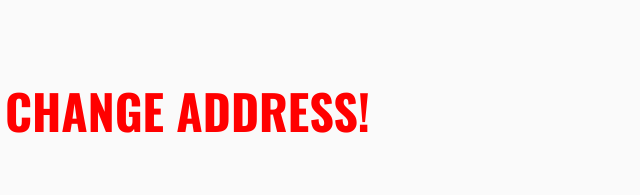
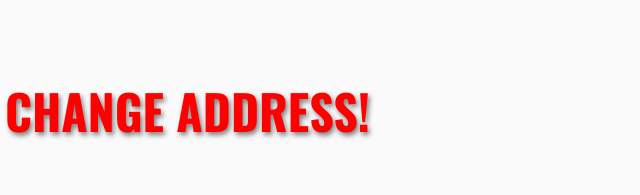
Before and after one commit to PaulKillian/oer, a Next.js app: page / in a window 1280 px wide. Shown: the part 136-331 px from the top of the page, without its empty margins (0-640 px from the left). Built offline with nearby package versions, Linux system fonts and the light colour scheme.

Commit message:
Update Home.module.css

```diff
--- a/styles/Home.module.css
+++ b/styles/Home.module.css
@@ -3,6 +3,7 @@
   cursor: pointer;
   padding: 5px;
   font-size: xxx-large;
+  text-shadow: 2px 3px 5px rgba(0,0,0,0.5);
 }
 
 .pointer:hover, {
```
